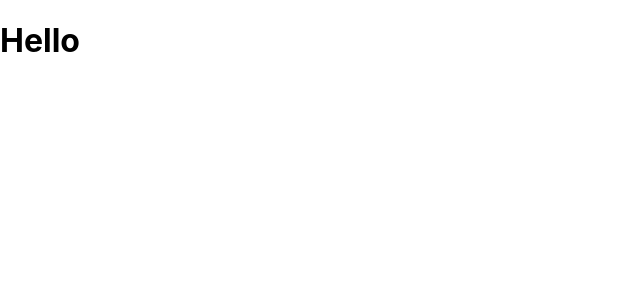
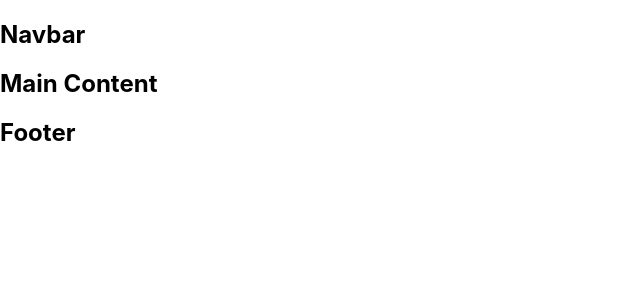
Before and after one commit to adityabisoi/react-tutorials, a React (Create React App) app: page / in a window 1280 px wide. Shown: the top 300 px of the page, without its empty margins (0-640 px from the left). Built offline with nearby package versions, Linux system fonts and the light colour scheme; the HTML template or start-up script is replaced by a standard one.

Commit message:
render Header MainContent and Footer

```diff
--- a/src/App.js
+++ b/src/App.js
@@ -1,9 +1,17 @@
 import React from 'react';
+import Header from './components/Header'
+import Footer from './components/Footer'
+import MainContent from './components/MainContent'
+
 
 function App()
 {
   return(
-    <h1>Hello</h1>
+    <div>
+      <Header/>
+      <MainContent/>
+      <Footer/>
+    </div>
   )
 }
 
--- /dev/null
+++ b/src/components/Footer.js
@@ -0,0 +1,11 @@
+import React from 'react'
+
+function Footer(){
+    return(
+        <div>
+            <h2>Footer</h2>
+        </div>
+    )
+}
+
+export default Footer
--- /dev/null
+++ b/src/components/Header.js
@@ -0,0 +1,11 @@
+import React from 'react'
+
+function Header(){
+    return(
+        <nav>
+            <h1>Navbar</h1>
+        </nav>
+    )
+}
+
+export default Header
--- /dev/null
+++ b/src/components/MainContent.js
@@ -0,0 +1,11 @@
+import React from 'react'
+
+function Header(){
+    return(
+        <div>
+            <h2>Main Content</h2>
+        </div>
+    )
+}
+
+export default Header
```
